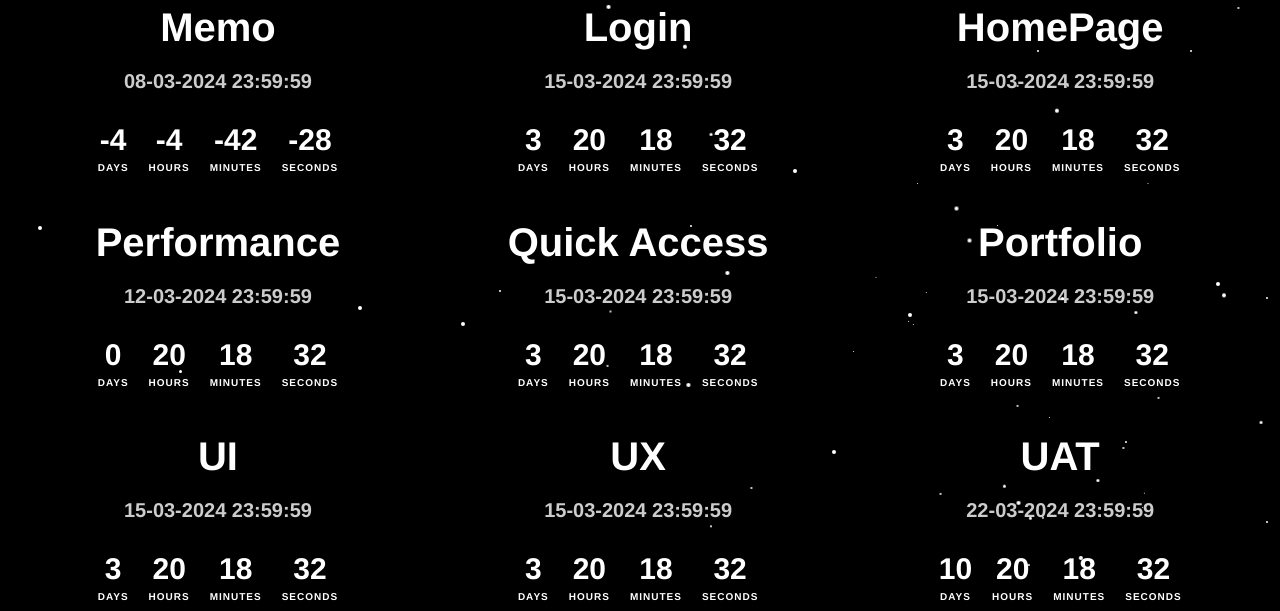
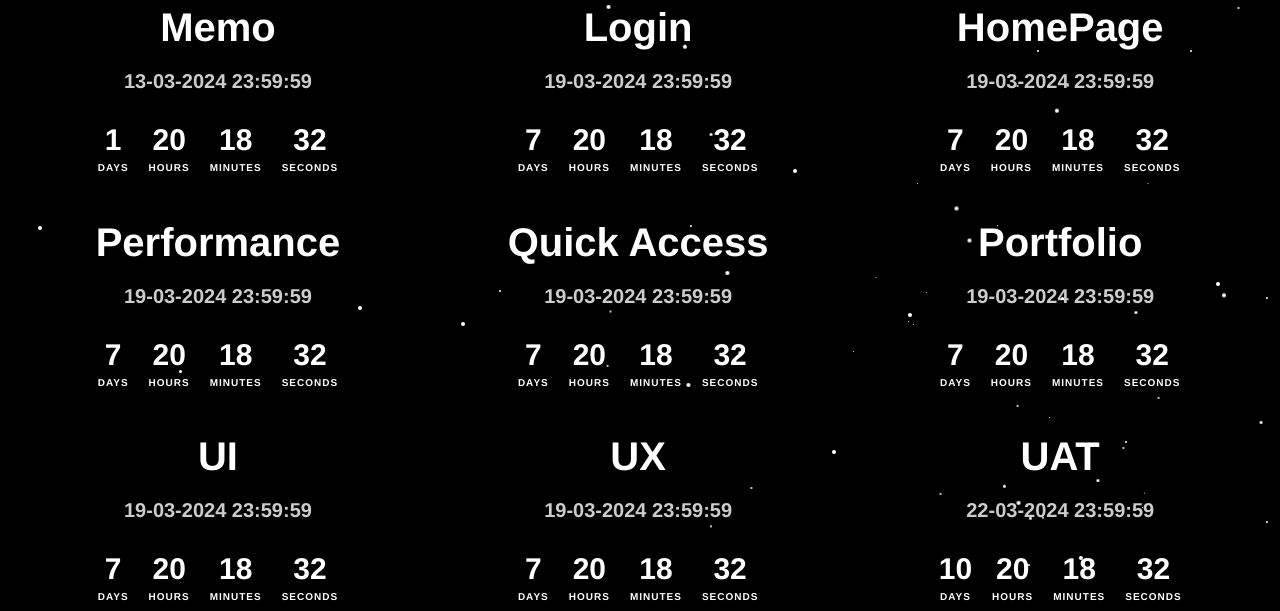
Before and after one commit to Vuhuynh4/countdown, a plain HTML site: page index.html in a window 1280 px wide. Shown: the part 326-937 px from the top of the page. Drawn offline with Linux system fonts and the light colour scheme.

Commit message:
Update index.html

```diff
--- a/index.html
+++ b/index.html
@@ -423,14 +423,14 @@
 
         // Set the end date for the countdown (modify as needed)
         const endDate = new Date("2024-03-31T23:59:59").getTime();
-        const memoSignoff = new Date('2024-03-08T23:59:59');
-        const loginSignoff = new Date('2024-03-15T23:59:59');
-        const homePageSignoff = new Date('2024-03-15T23:59:59');
-        const performanceSignoff = new Date('2024-03-12T23:59:59');
-        const quickAccessSignoff = new Date('2024-03-15T23:59:59');
-        const portfolioSignoff = new Date('2024-03-15T23:59:59');
-        const UISignoff = new Date('2024-03-15T23:59:59');
-        const UXSignoff = new Date('2024-03-15T23:59:59');
+        const memoSignoff = new Date('2024-03-13T23:59:59');
+        const loginSignoff = new Date('2024-03-19T23:59:59');
+        const homePageSignoff = new Date('2024-03-19T23:59:59');
+        const performanceSignoff = new Date('2024-03-19T23:59:59');
+        const quickAccessSignoff = new Date('2024-03-19T23:59:59');
+        const portfolioSignoff = new Date('2024-03-19T23:59:59');
+        const UISignoff = new Date('2024-03-19T23:59:59');
+        const UXSignoff = new Date('2024-03-19T23:59:59');
         const UATSignoff = new Date('2024-03-22T23:59:59');
 
         // Update the countdown every second
```
